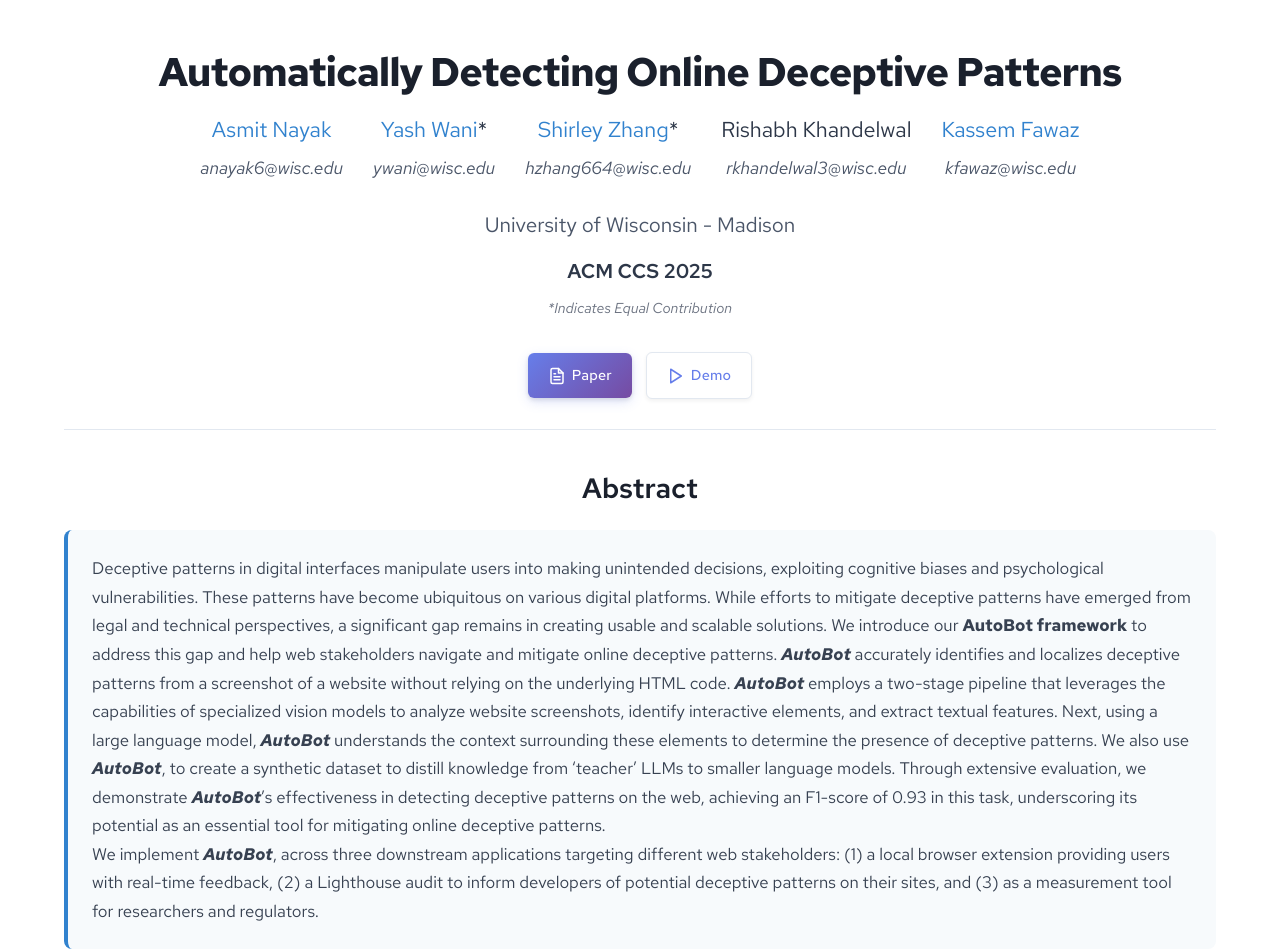
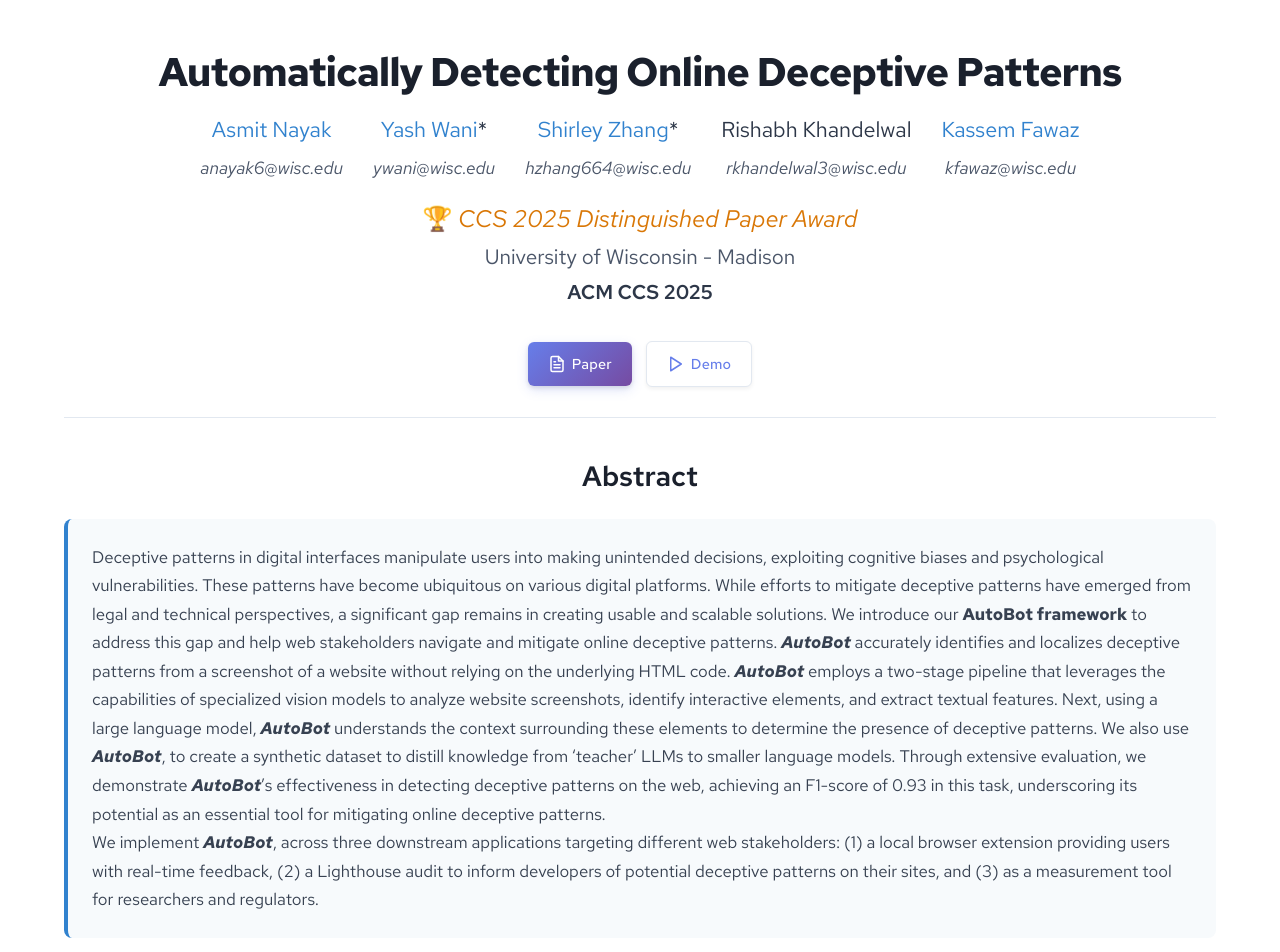
Before and after one commit to wi-pi/deceptive-pattern, a Jekyll site: the page built from index.md, in a window 1280 px wide. Shown: the top 952 px of the page. Built offline with Jekyll 4.4.1, drawn with Linux system fonts in a browser that asks for light colours.

Commit message:
add award section and tooltip for equal contribution indicator

```diff
--- a/_layouts/project.html
+++ b/_layouts/project.html
@@ -29,10 +29,22 @@
                 <div class="project-authors-grid">
                     {% for author in page.authors %}
                     <div class="author-block">
-                        <div class="author-name">{{ author.name }}</div>
+                        <div class="author-name">
+                            {% if author.name contains '*' %}
+                                {{ author.name | replace: '*', '<span class="equal-contrib-indicator" data-tooltip="Equal Contribution">*</span>' }}
+                            {% else %}
+                                {{ author.name }}
+                            {% endif %}
+                        </div>
                         <div class="author-email">{{ author.email }}</div>
                     </div>
                     {% endfor %}
+                </div>
+                {% endif %}
+
+                {% if page.award %}
+                <div class="project-award">
+                    <span class="award-emoji">🏆</span> <span class="award-text">CCS 2025 Distinguished Paper Award</span>
                 </div>
                 {% endif %}
 
@@ -45,12 +57,6 @@
                 {% if page.venue %}
                 <div class="project-venue">
                     {{ page.venue }}
-                </div>
-                {% endif %}
-
-                {% if page.equal_contribution %}
-                <div class="equal-contribution">
-                    {{ page.equal_contribution }}
                 </div>
                 {% endif %}
 
--- a/assets/css/project.css
+++ b/assets/css/project.css
@@ -42,12 +42,31 @@
     color: #1a202c;
 }
 
+/* Award Styles */
+.project-award {
+    display: block;
+    color: #d97706;
+    font-weight: 400;
+    font-size: 1.5rem;
+    text-align: center;
+    margin-top: 1rem;
+    /* margin-bottom: 1.5rem; */
+}
+
+.project-award .award-emoji {
+    font-style: normal;
+}
+
+.project-award .award-text {
+    font-style: italic;
+}
+
 .project-authors-grid {
     display: flex;
     flex-wrap: wrap;
     justify-content: center;
     gap: 30px;
-    margin-bottom: 1.5rem;
+    margin-bottom: 1rem;
 }
 
 .author-block {
@@ -72,7 +91,7 @@
 .project-affiliation {
     font-size: 1.3rem;
     color: #4a5568;
-    margin-bottom: 0.75rem;
+    /* margin-bottom: 0.3rem; */
 }
 
 .project-venue {
@@ -82,12 +101,42 @@
     margin-bottom: 0.5rem;
 }
 
-.equal-contribution {
-    font-size: 0.9rem;
-    color: #6b7280;
-    font-style: italic;
-    margin-top: 0.5rem;
-    margin-bottom: 1.5rem;
+/* Tooltip for equal contribution indicator */
+.equal-contrib-indicator {
+    cursor: help;
+    position: relative;
+    color: inherit;
+}
+
+.equal-contrib-indicator:hover::after {
+    content: attr(data-tooltip);
+    position: absolute;
+    top: 100%;
+    left: 50%;
+    transform: translateX(-50%);
+    padding: 4px 8px;
+    background-color: #2d3748;
+    color: white;
+    font-size: 0.75rem;
+    white-space: nowrap;
+    border-radius: 4px;
+    z-index: 1000;
+    margin-top: 6px;
+    box-shadow: 0 2px 8px rgba(0, 0, 0, 0.15);
+    pointer-events: none;
+}
+
+.equal-contrib-indicator:hover::before {
+    content: '';
+    position: absolute;
+    top: 100%;
+    left: 50%;
+    transform: translateX(-50%);
+    border: 5px solid transparent;
+    border-bottom-color: #2d3748;
+    margin-top: 1px;
+    z-index: 999;
+    pointer-events: none;
 }
 
 .project-links {
--- a/index.md
+++ b/index.md
@@ -14,6 +14,7 @@ authors:
     email: "kfawaz@wisc.edu"
 affiliation: "University of Wisconsin - Madison"
 venue: "ACM CCS 2025"
+award: "🏆 Distinguished Paper Award"
 equal_contribution: "*Indicates Equal Contribution"
 paper_url: "https://arxiv.org/pdf/2411.07441"
 code_url: ""
```
